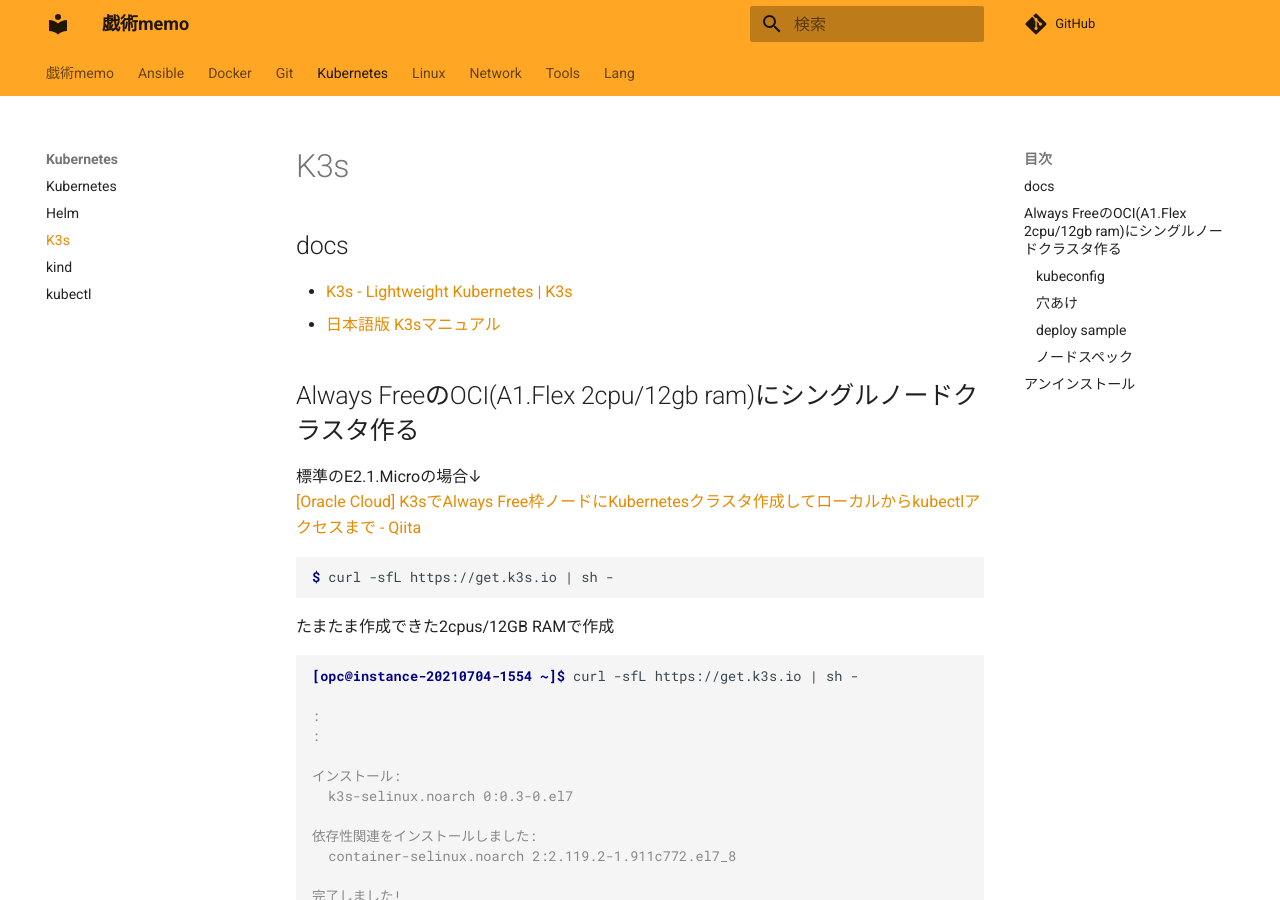
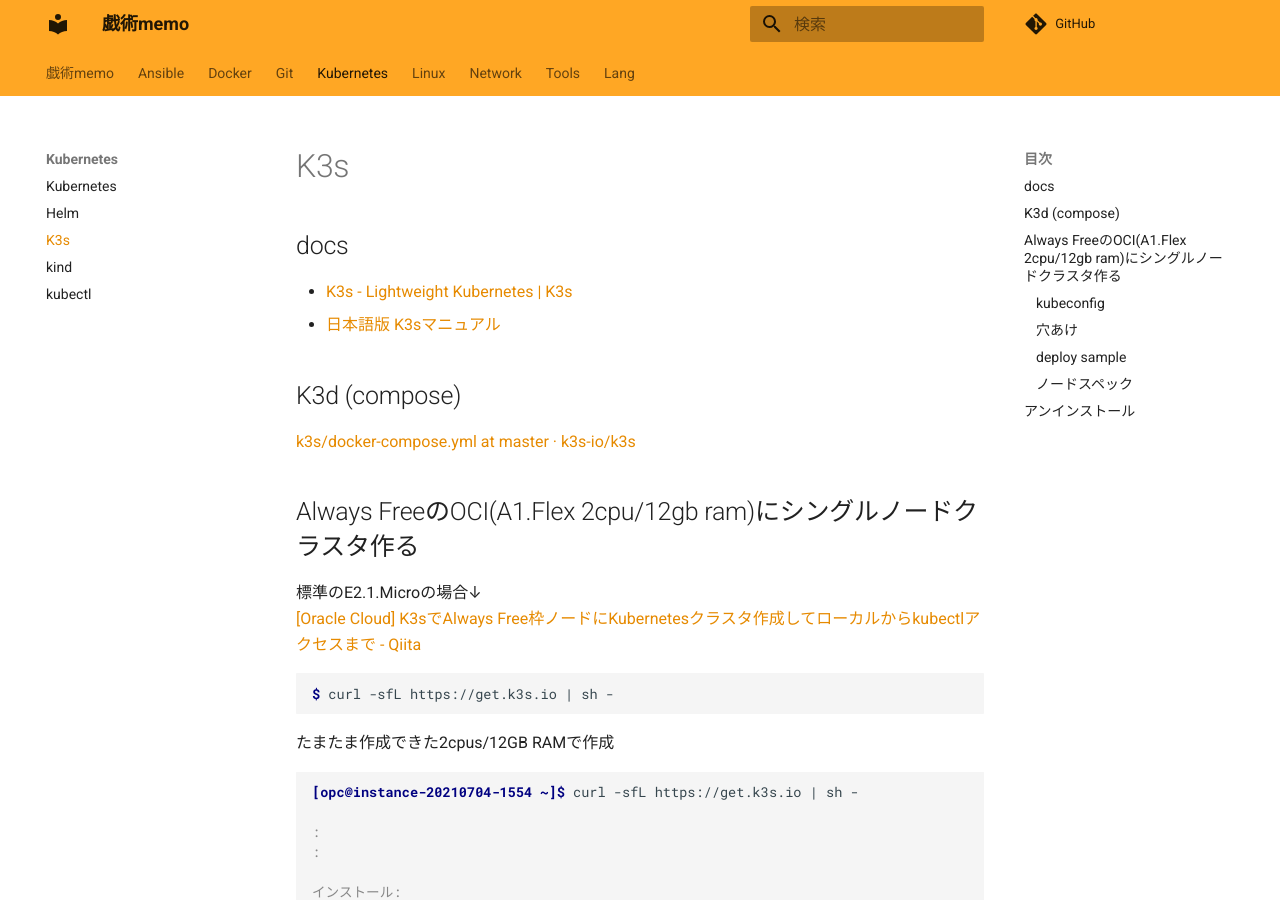
Before and after one commit to zaki-lknr/docs, an MkDocs documentation site: the page built from docs/Kubernetes/k3s.md, in a window 1280 px wide and 900 px high. Built offline with MkDocs 1.6.1 and Material for MkDocs 9.7.7, drawn with Linux system fonts in a browser that asks for light colours; comment, search, counter and statistics services are not loaded.

Commit message:
add: kubernetes/k3s: compose版リンク

```diff
--- a/docs/Kubernetes/k3s.md
+++ b/docs/Kubernetes/k3s.md
@@ -4,6 +4,10 @@
 
 - [K3s - Lightweight Kubernetes | K3s](https://docs.k3s.io/)
 - [日本語版 K3sマニュアル](https://www.rancher.co.jp/pdfs/K3s-eBook4Styles0507.pdf)
+
+## K3d (compose)
+
+[k3s/docker-compose.yml at master · k3s-io/k3s](https://github.com/k3s-io/k3s/blob/master/docker-compose.yml)
 
 ## Always FreeのOCI(A1.Flex 2cpu/12gb ram)にシングルノードクラスタ作る
 
```
